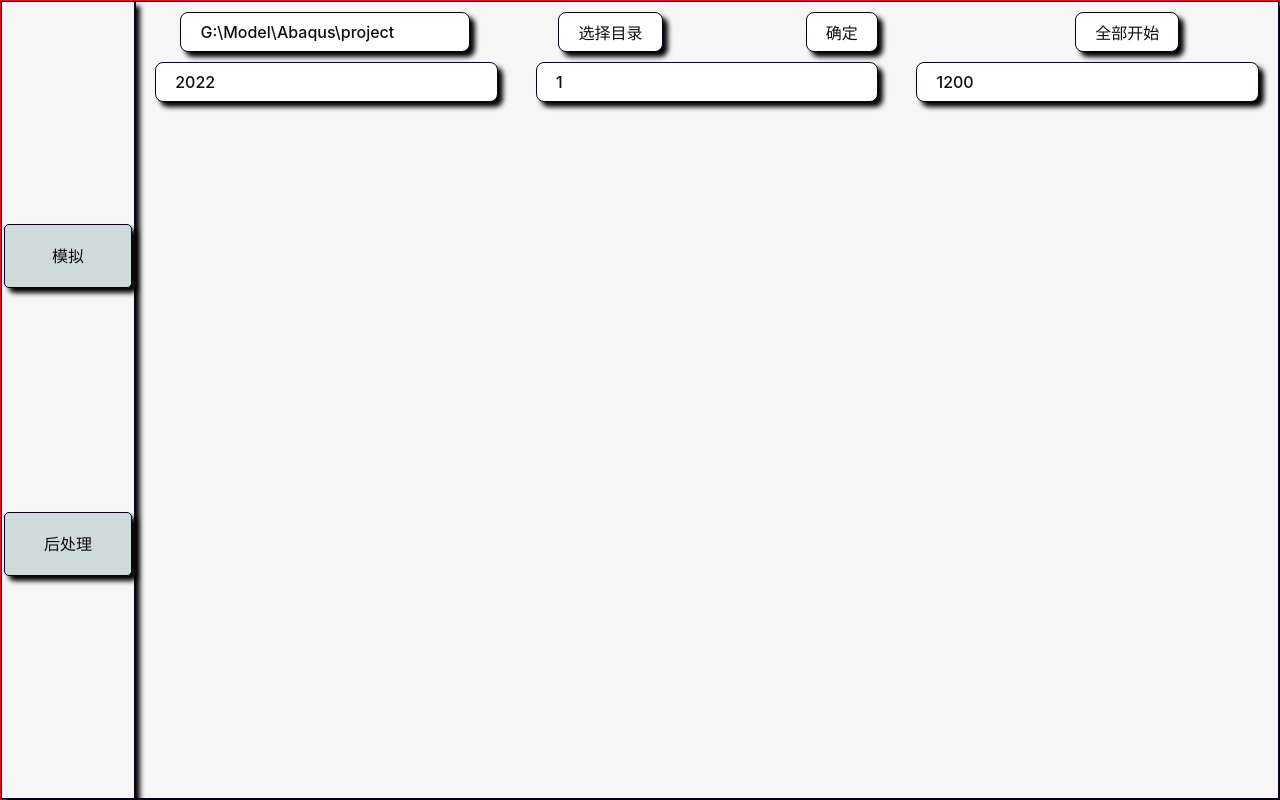
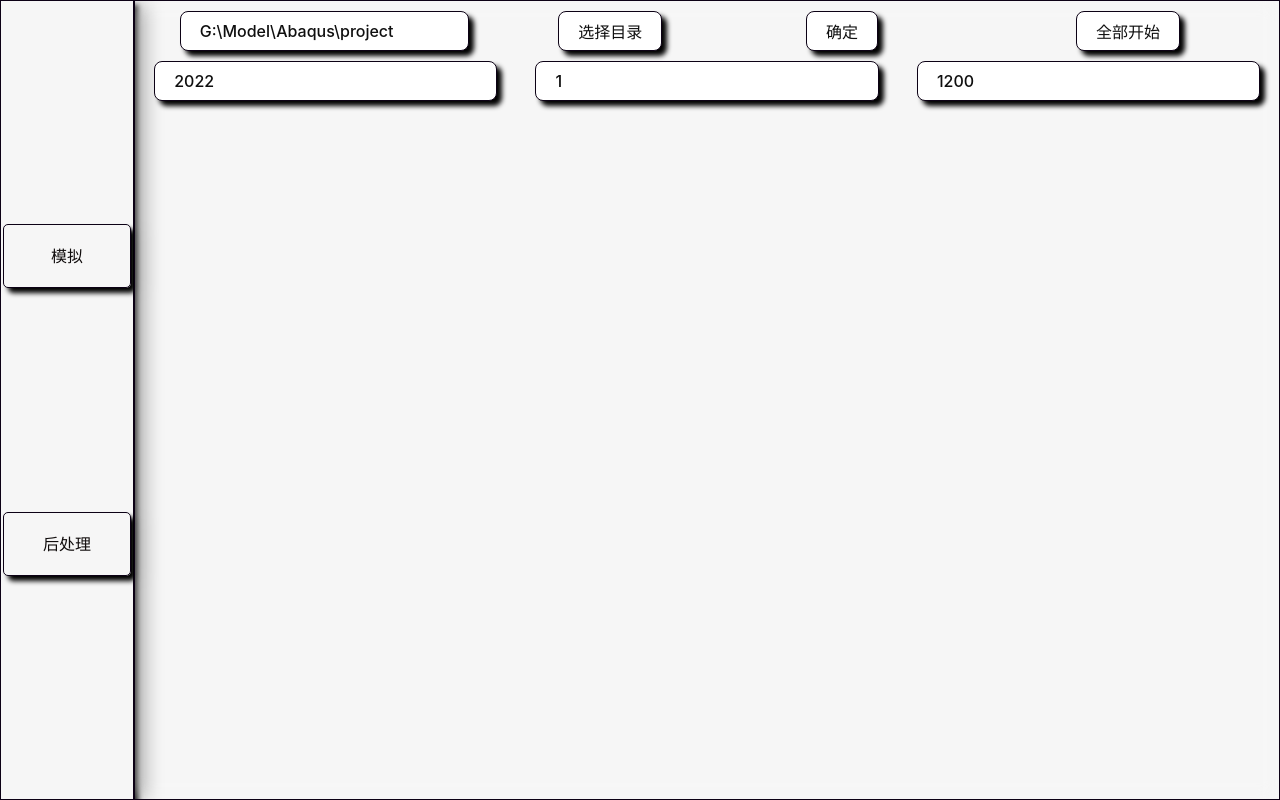
Before and after one commit to 3364fy/third, a Vue app: page /home in a window 1280 px wide. Built offline with nearby package versions, Linux system fonts and the light colour scheme.

Commit message:
修复已知bug，更改默认跳转选项

```diff
--- a/index.html
+++ b/index.html
@@ -29,8 +29,9 @@
     width: 100vw;
     margin: 0;
     padding: 0;
-    border: 1px solid rgb(231, 13, 42);
+    /* border: 1px solid rgb(231, 13, 42); */
     box-shadow: 5px 5px 5px black;
     box-sizing: border-box;
   }
+
 </style>
--- a/src/App.vue
+++ b/src/App.vue
@@ -8,19 +8,19 @@
     <!-- 左侧导航栏 -->
     <div class="left-bar border" >
 
-      <div class="bar" style="background-color: rgb(207, 218, 218);">
+      <div class="bar" style="">
         <router-link style="color: rgb(16, 12, 12);" to="/home">模拟</router-link>
       </div>
 
-      <div class="bar" style="background-color: rgb(207, 218, 218);">
+      <div class="bar" >
         <router-link style="color: rgb(16, 12, 12);" to="/index">后处理</router-link>
       </div>
 
     </div>
 
       <!-- 右侧功能区 -->
-    <div class="router-view border" >
-      <router-view v-slot="{ Component }">
+    <div class="router-view border" style="backdrop-filter: blur(10px);">
+      <router-view  v-slot="{ Component }" >
         <keep-alive>
           <component :is="Component" />
         </keep-alive>
@@ -33,7 +33,9 @@
 </template>
 
 <style scoped>
-
+.gradient {
+  background: linear-gradient(to right, rgb(71, 153, 235), rgb(247, 252, 119), rgb(191, 248, 221));
+  }
 
 .left-bar {
   width: auto;
--- a/src/components/home.vue
+++ b/src/components/home.vue
@@ -99,7 +99,7 @@ export default {
       invoke('start_simulate', {
 
         inppaths: this.inpPaths,
-        selectedpath:this.path,
+        selectedpath:this.path[0],
         version:this.version,
         cpunumber:this.cpunumber,
       })
--- a/src/main.ts
+++ b/src/main.ts
@@ -10,6 +10,7 @@ app.component('Progressbar', Progressbar);
 const router = createRouter({
     history: createWebHistory(),
     routes: [
+      {path: '/',redirect: '/Home'},
       { path: '/home', name:'Home',component: Home,meta:{keepAlive:true} },
       { path: '/index', name:'Index',component: Index,meta:{keepAlive:true} },
     ],
```
